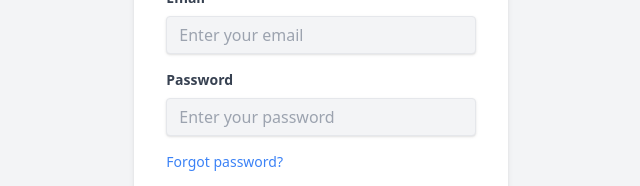
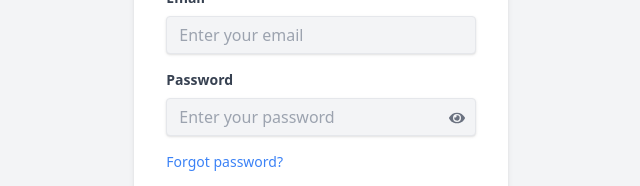
Before and after one commit to ataullahmesbah/summer-camp-sports-academy-projects, a React (Vite) app: page /login in a window 1280 px wide. Shown: the part 387-573 px from the top of the page, without its empty margins (319-959 px from the left). Built offline with nearby package versions, Linux system fonts and the light colour scheme; no server answers.

Commit message:
Password icon position relative and aBSOLUTE

```diff
--- a/src/Pages/LogIn/LogIn.jsx
+++ b/src/Pages/LogIn/LogIn.jsx
@@ -2,8 +2,9 @@ import { Link, useLocation, useNavigate } from "react-router-dom";
 import Container from "../Shared/Container";
 import googleLogo from '../Images/SignLogo/google-signIn.png'
 import logo from '../Images/Education/learning.png'
-import { useContext } from "react";
+import { useContext, useState } from "react";
 import { AuthContext } from "../../Providers/AuthProvider";
+import { FaEye, FaEyeSlash } from "react-icons/fa";
 
 
 
@@ -40,6 +41,17 @@ const LogIn = () => {
                 console.log(error.message);
             })
     }
+
+    // Password visibility toggle
+    const [passwordVisible, setPasswordVisible] = useState(false);
+
+    const showPassword = () => {
+        setPasswordVisible(true);
+    };
+
+    const hidePassword = () => {
+        setPasswordVisible(false);
+    };
 
     return (
         <Container>
@@ -92,18 +104,33 @@ const LogIn = () => {
 
                     {/* password input field */}
 
-                    <div className="mb-4">
+                    <div className="mb-4 relative">
   <label className="block text-gray-700 text-sm font-bold mb-2" htmlFor="password">
     Password
   </label>
+  <div className="flex">
     <input
       className="shadow appearance-none border rounded w-full py-2 px-3 text-gray-700 leading-tight bg-gray-100 focus:outline-none focus:shadow-outline"
       id="password"
-                            name='password'
-                            type="password"
+      name="password"
+      type={passwordVisible ? 'text' : 'password'}
       placeholder="Enter your password"
+
     />
+    <div
+      className="cursor-pointer ml-[-15px] self-center "
+      onClick={passwordVisible ? hidePassword : showPassword}
+    >
+      {passwordVisible ? (
+        <FaEyeSlash className="text-gray-500 absolute ml-[-12px] mt-[-7px]" />
+      ) : (
+        <FaEye className="text-gray-500 absolute ml-[-12px] mt-[-7px]" />
+      )}
     </div>
+  </div>
+</div>
+
+
 
                     {/* forgot password */}
                     <div className="flex items-center justify-between mb-4">
```
Lines whose indentation alone changed are shown as unchanged.
